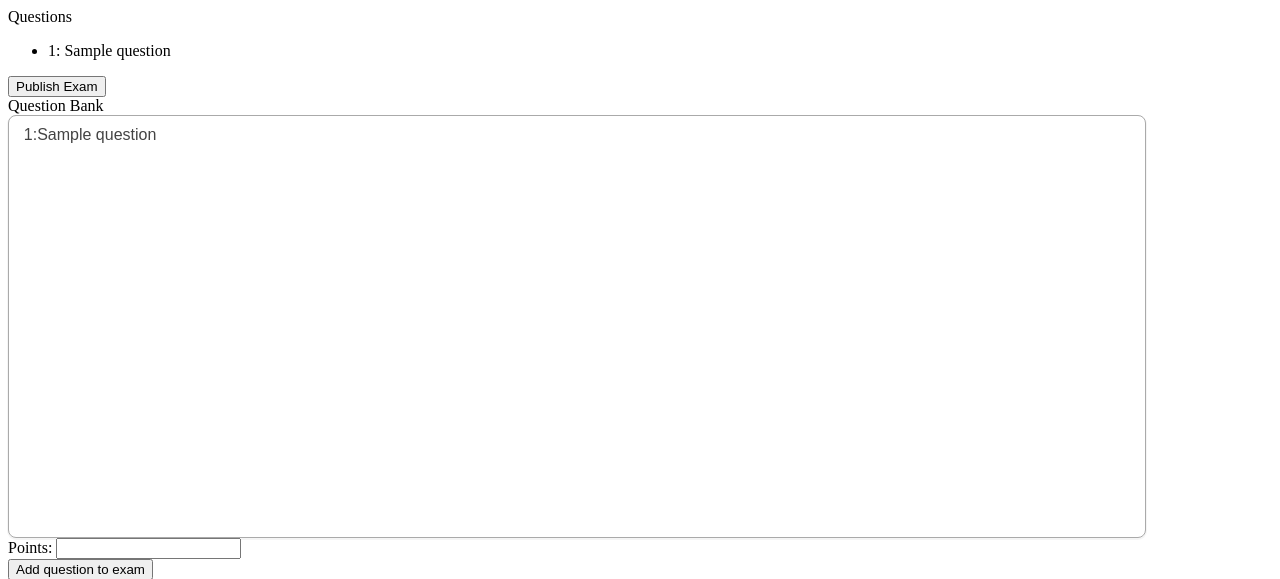
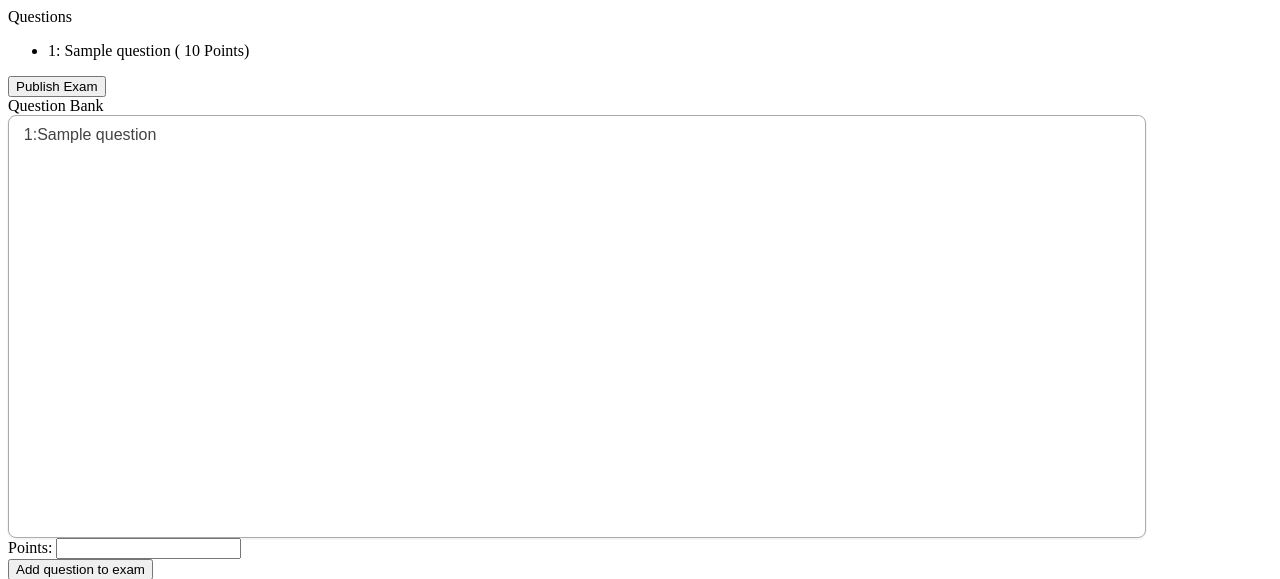
Before and after one commit to sbharg/cs490-project, a Flask app: template app/teacher/templates/new_exam.html in a window 1280 px wide. Shown: the top 579 px of the page. Run offline with Flask 2, Linux system fonts and the light colour scheme; the template is opened without the code that fills it: most values are stand-ins (such as "Sample title", 1, 10 or a date in 2020).

Commit message:
Updated to show points

```diff
--- a/app/teacher/templates/new_exam.html
+++ b/app/teacher/templates/new_exam.html
@@ -17,7 +17,9 @@
             {% if exam_questions %}
             <ul>
                 {% for question in exam_questions %}
-                    <li> {{ question.question_id }}: {{ question.func_name }}</li>
+                    <li>
+                        {{ question.question.question_id }}: {{ question.question.func_name }} ( {{question.points}} Points)
+                    </li>
                 {% endfor %}
             </ul>
             {% else %}
@@ -44,7 +46,7 @@
             </div>
             <div>
                 <label for="points">Points:</label>
-                <input type="text" id="points" name="points">
+                <input type="text" id="points" name="points" required>
             </div>
             <input type="submit" value="Add question to exam" id="question_submit">
         </form>
```
